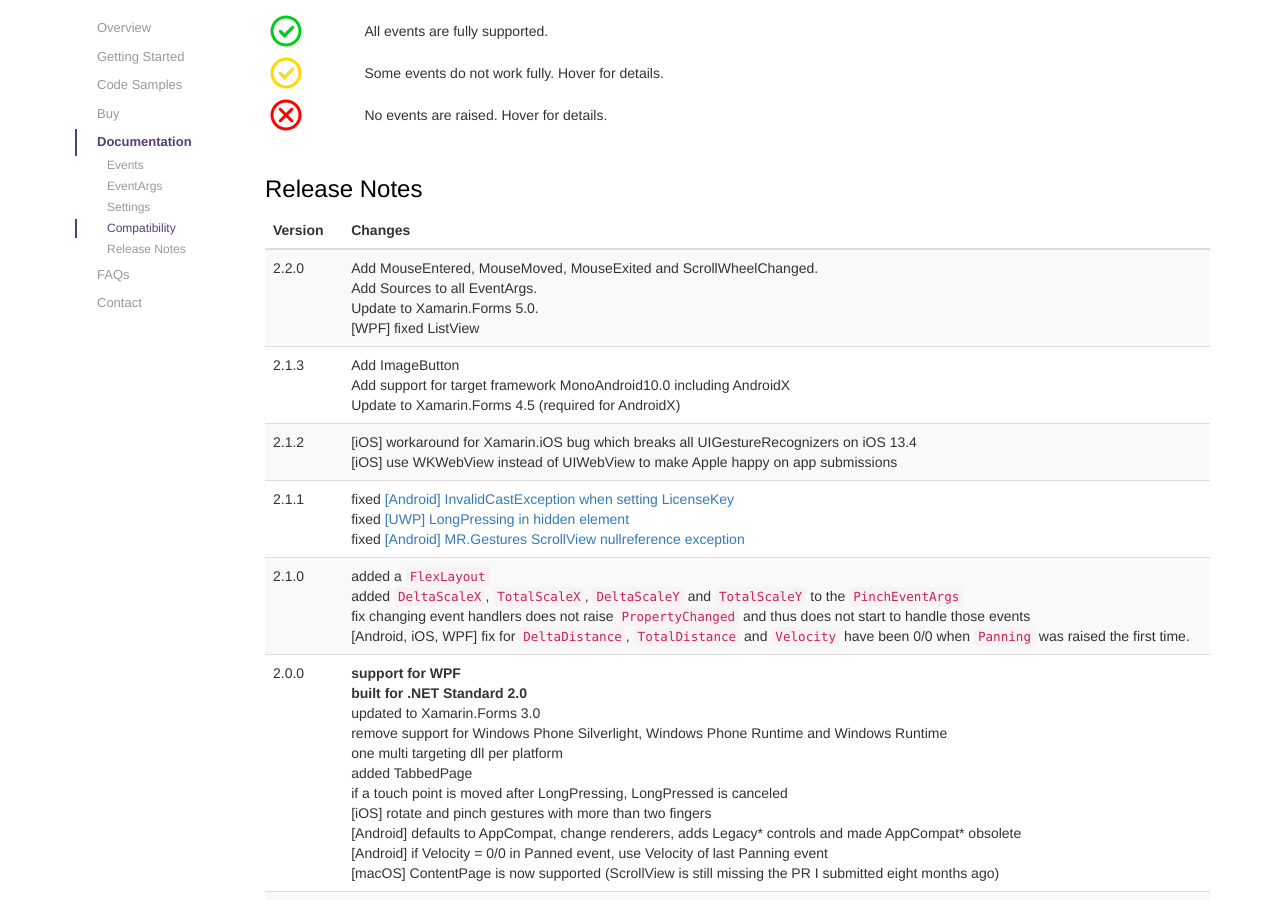
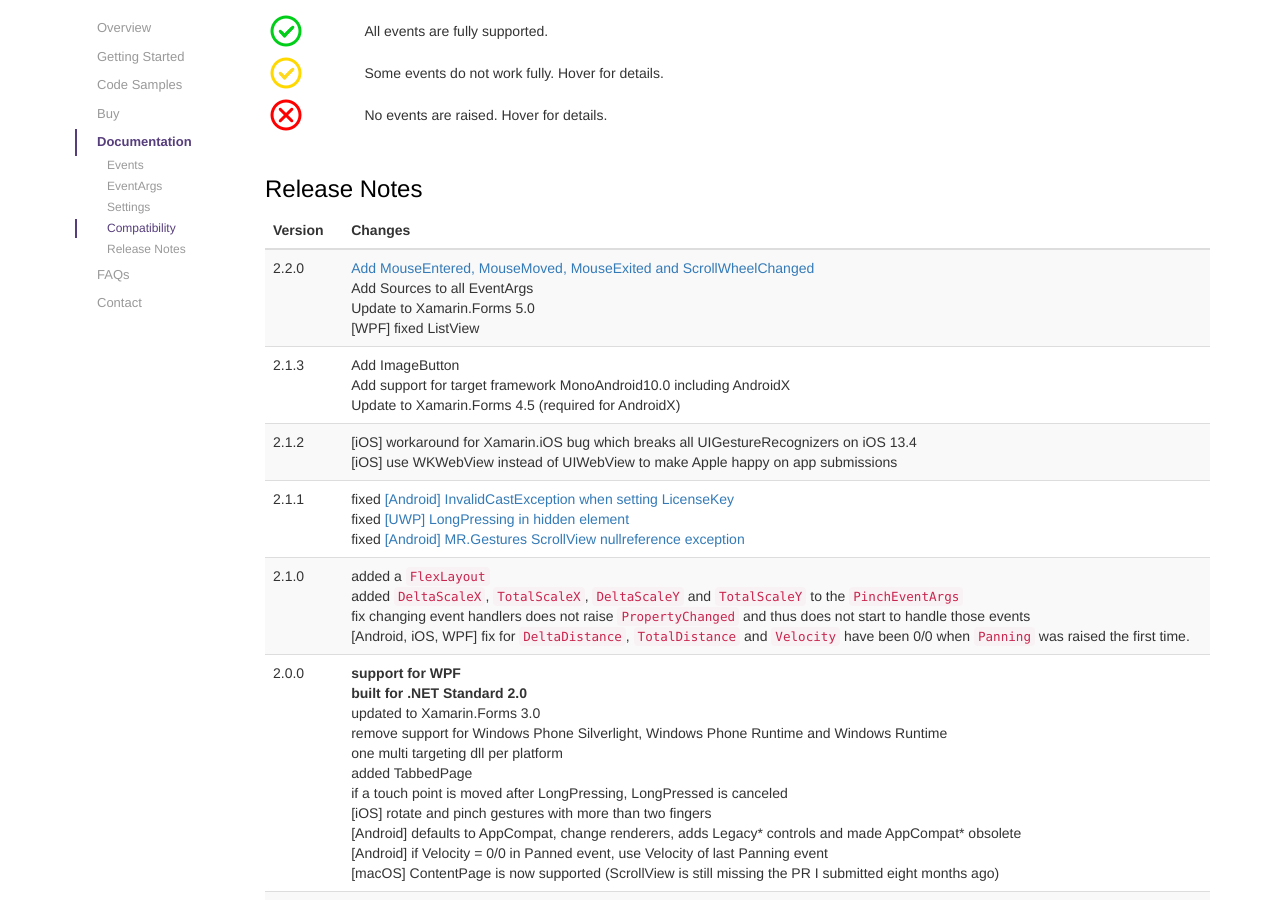
Before and after one commit to MichaelRumpler/GestureSample, a Jekyll site: the page built from index.md, in a window 1280 px wide and 900 px high, scrolled down 8564 px. Built offline with Jekyll 4.4.1, drawn with Linux system fonts in a browser that asks for light colours; some of the changed lines change nothing that is shown.

Commit message:
add link

```diff
--- a/parts/5_4_ReleaseNotes.html
+++ b/parts/5_4_ReleaseNotes.html
@@ -12,9 +12,9 @@
             <tr>
                 <td>2.2.0</td>
                 <td>
-                    Add MouseEntered, MouseMoved, MouseExited and ScrollWheelChanged.<br />
-                    Add Sources to all EventArgs.<br />
-                    Update to Xamarin.Forms 5.0.<br />
+                    <a href="https://github.com/MichaelRumpler/GestureSample/issues/37" target="_blank">Add MouseEntered, MouseMoved, MouseExited and ScrollWheelChanged</a><br />
+                    Add Sources to all EventArgs<br />
+                    Update to Xamarin.Forms 5.0<br />
                     [WPF] fixed ListView<br />
                 </td>
             </tr>
```
